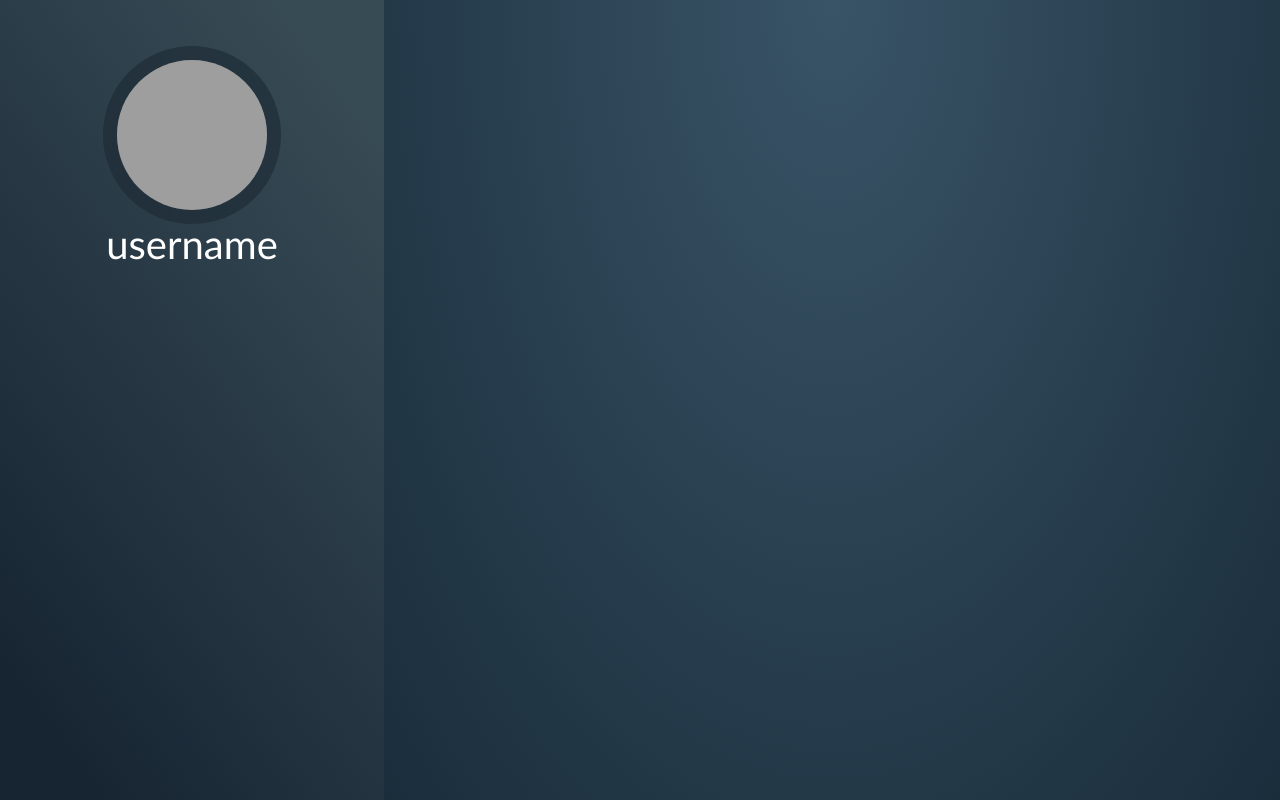
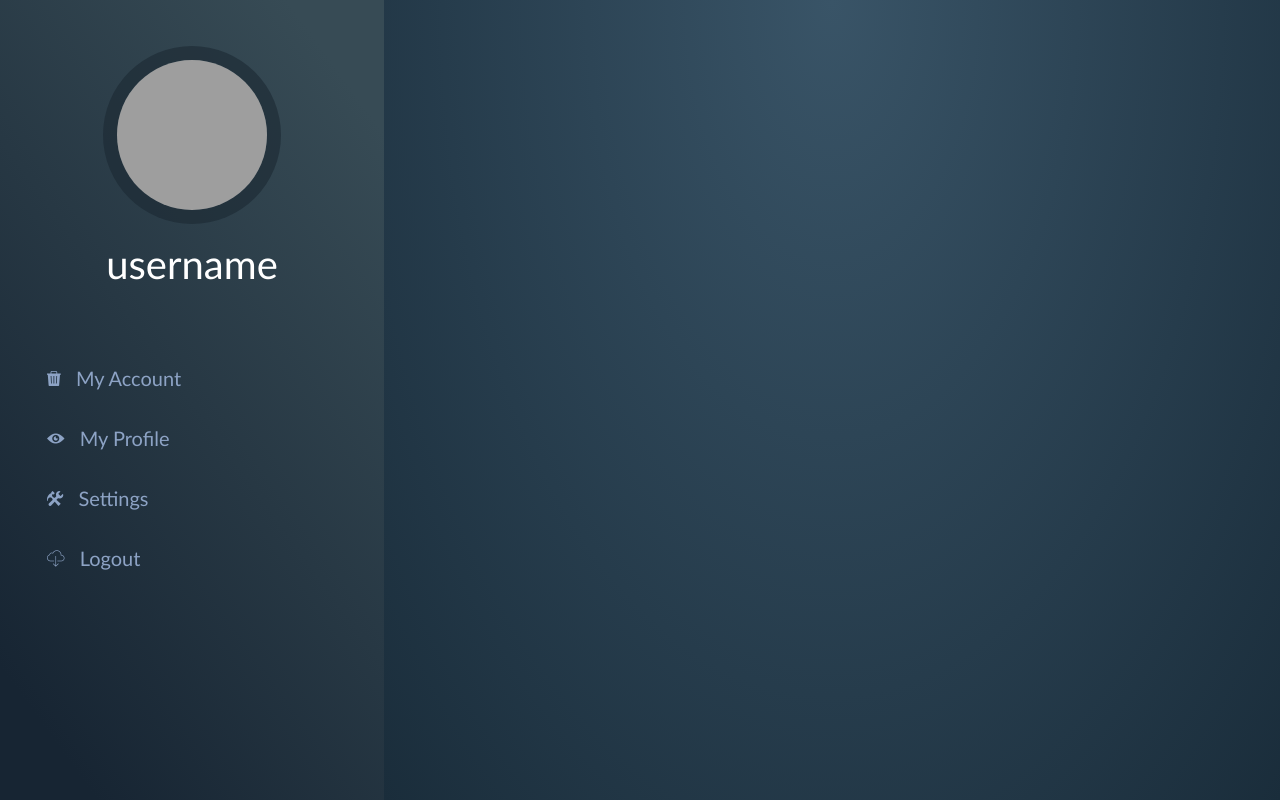
Before and after one commit to peetwriter/crytest, a website: page index.html in a window 1280 px wide. Drawn offline with nearby package versions, Linux system fonts and the light colour scheme; files that its build step writes are made by us from their sources; grey boxes are pictures that could not be loaded.

Commit message:
routing added

```diff
--- a/index.html
+++ b/index.html
@@ -13,9 +13,33 @@
             </div>
         </div>
         <div class="sidebar__title">username</div>
+        <ul class="tabs">
+            <li aria-controls="account" class="tab">
+                <div class="tab__icon ion-trash-a"></div>
+                <span>My Account</span>
+            </li>
+            <li aria-controls="profile" class="tab">
+                <div class="tab__icon ion-eye"></div>
+                <span>My Profile</span>
+            </li>
+            <li aria-controls="settings" class="tab">
+                <div class="tab__icon ion-settings"></div>
+                <span>Settings</span>
+            </li>
+            <li aria-controls="logout" class="tab">
+                <div class="tab__icon ion-ios-cloud-download-outline"></div>
+                <span>Logout</span>
+            </li>
+        </ul>
     </div>
+
     <div class="content">
-
+        <div id="account"></div>
+        <div id="profile"></div>
+        <div id="settings"></div>
+        <div id="logout"></div>
     </div>
 </body>
 </html>
+
+<script src="js/routing.js"></script>
--- /dev/null
+++ b/js/routing.js
@@ -0,0 +1,41 @@
+var each = Array.prototype.forEach;
+var tabs = document.querySelectorAll(".tabs li");
+var containers = document.querySelectorAll(".content div");
+
+var clearClass = function(nodeList, className) {
+  each.call(nodeList, function(node) {
+    node.classList.remove(className);
+  });
+}
+
+var changeTab = function(tabName) {
+  clearClass(tabs, "active");
+  clearClass(containers, "active");
+  var container = document.querySelector("#" + tabName);
+  var tab = document.querySelector("[aria-controls='" + tabName + "']");
+  container.classList.add("active");
+  tab.classList.add("active");
+}
+
+var handleTabClick = function(e) {
+    var id = e.currentTarget.getAttribute("aria-controls");
+    location.hash = id;
+}
+
+var handleHashChange = function() {
+    if (location.hash) {
+        var tabName = location.hash.replace("#", "");
+    }
+    else {tabName = "account" }
+    changeTab(tabName);
+}
+
+var init = function() {
+  window.onhashchange = handleHashChange;
+  handleHashChange(); //init on start
+  each.call(tabs, function(node) {
+    node.addEventListener("click", handleTabClick);
+  });
+}
+
+init();
--- a/styles/components.less
+++ b/styles/components.less
@@ -8,13 +8,16 @@
         width: 50%;
         margin: 0 auto;
         margin-right: 75px;
-        margin-bottom: 10px;
+        margin-bottom: 30px;
     }
     .sidebar__title{
         font-size: 40px;
+        margin-bottom: 60px;
         color: white;
         text-align: center;
-        font-family: Calibri, Candara, Segoe, Segoe UI, Optima, Arial, sans-serif;
+    }
+    a{
+        text-decoration: none;
     }
 }
 
@@ -39,3 +42,25 @@
     -moz-box-shadow: 0px 0px 0px 14px rgba(27, 41, 51, 0.6);
     box-shadow: 0px 0px 0px 14px rgba(27, 41, 51, 0.6);
 }
+
+.tabs{
+    padding: 0px;
+    .tab {
+        height: 60px;
+        margin: 0 17px;
+        padding: 0px 30px;
+        line-height: 60px;
+        white-space: nowrap;
+        color: #8DA3C5;
+        list-style-type: none;
+        cursor: pointer;
+        &:hover {
+            background-color: rgba(0, 0, 0, 0.3);
+            color: white;
+        }
+        &__icon{
+            margin-right: 10px;
+            display: inline-block;
+        }
+    }
+}
--- a/styles/main.less
+++ b/styles/main.less
@@ -2,6 +2,7 @@ html, body {
     height: 100%;
     margin: 0;
     font-size: 20px;
+    font-family: Calibri, Candara, Segoe, Segoe UI, Optima, Arial, sans-serif;
 }
 
 @import 'components.less';
```
